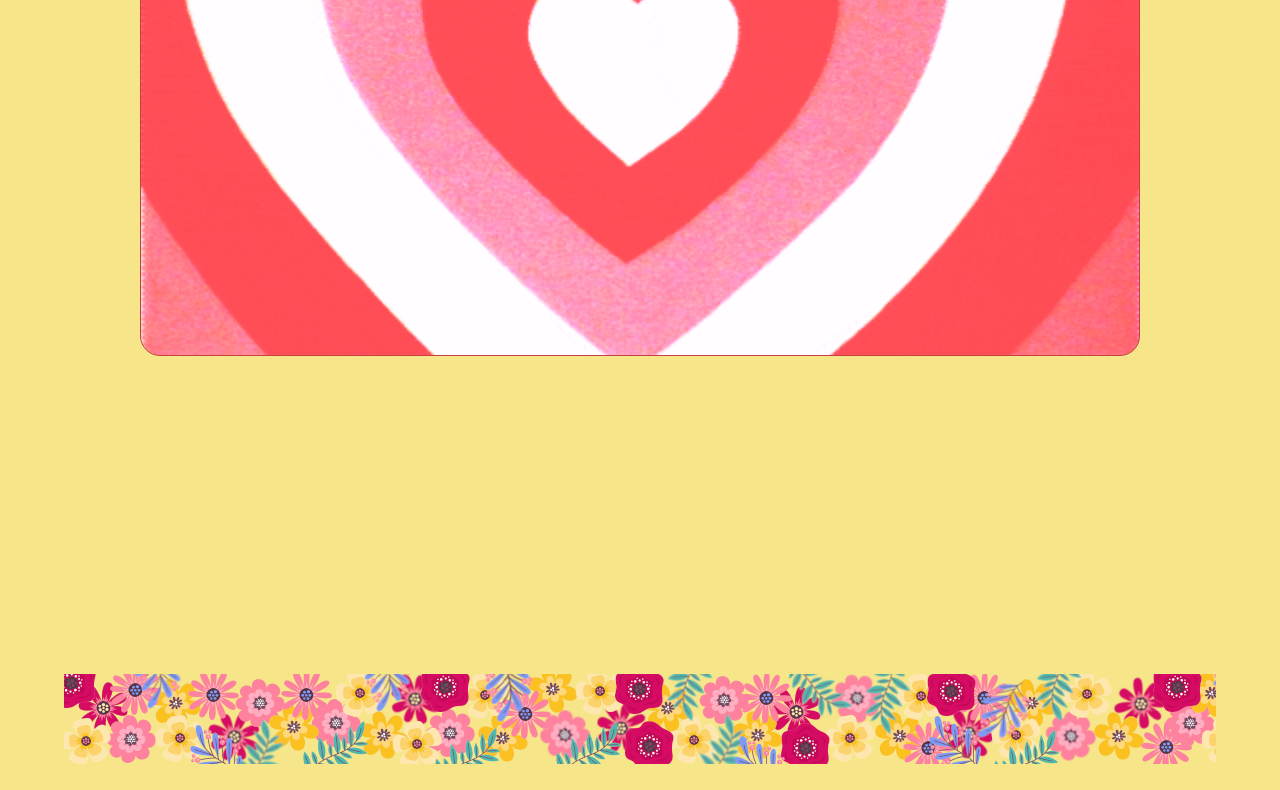
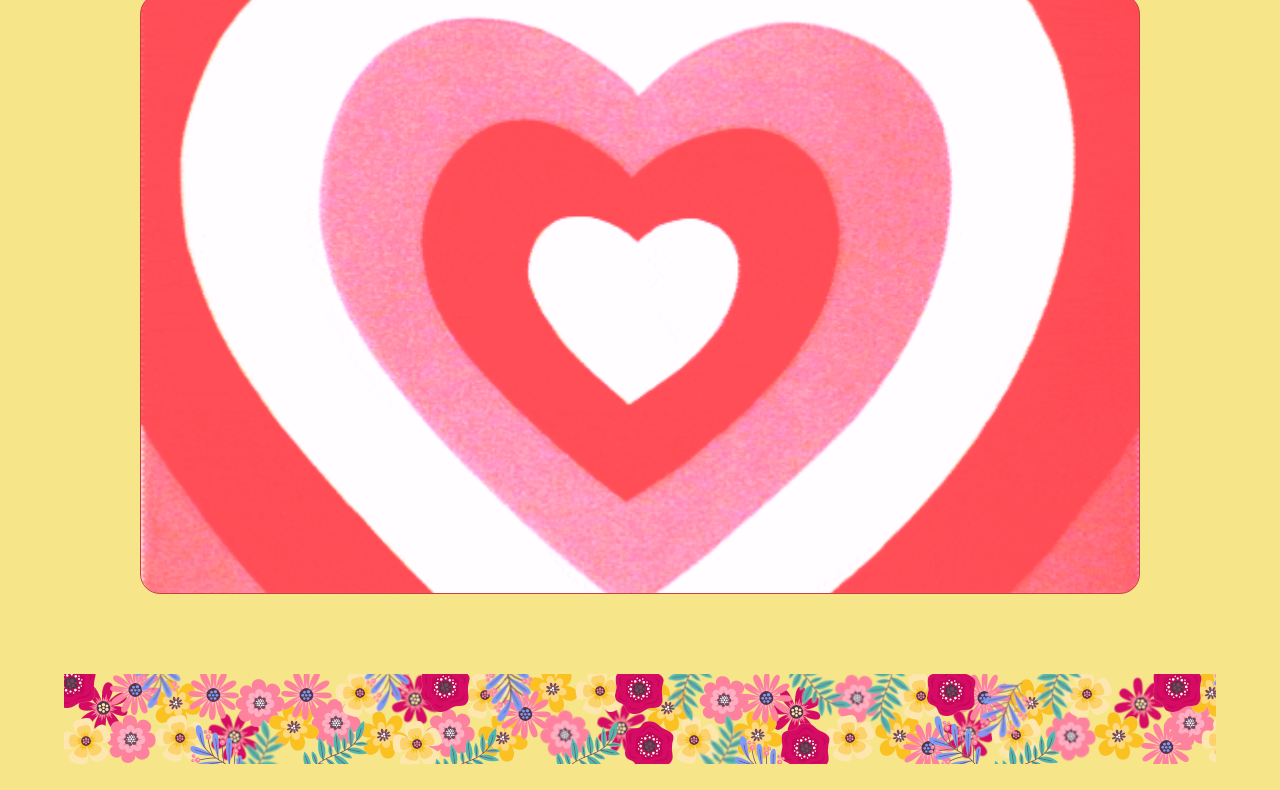
Before and after one commit to Tajniaks/Wiktoria, a plain HTML site: page index.html in a window 1280 px wide. Shown: the part 194-984 px from the top of the page. Drawn offline with nearby package versions, Linux system fonts and the light colour scheme.

Commit message:
fix vertical centering

```diff
--- a/index.html
+++ b/index.html
@@ -43,9 +43,7 @@
       background-image: url(img/beating_heart.gif);
       background-size: cover;
       position: absolute;
-      top: 50%;
       left: 50%;
-      margin-top: -450px;
       margin-left: -500px;
       width: 1000px;
       height: 600px;
```
